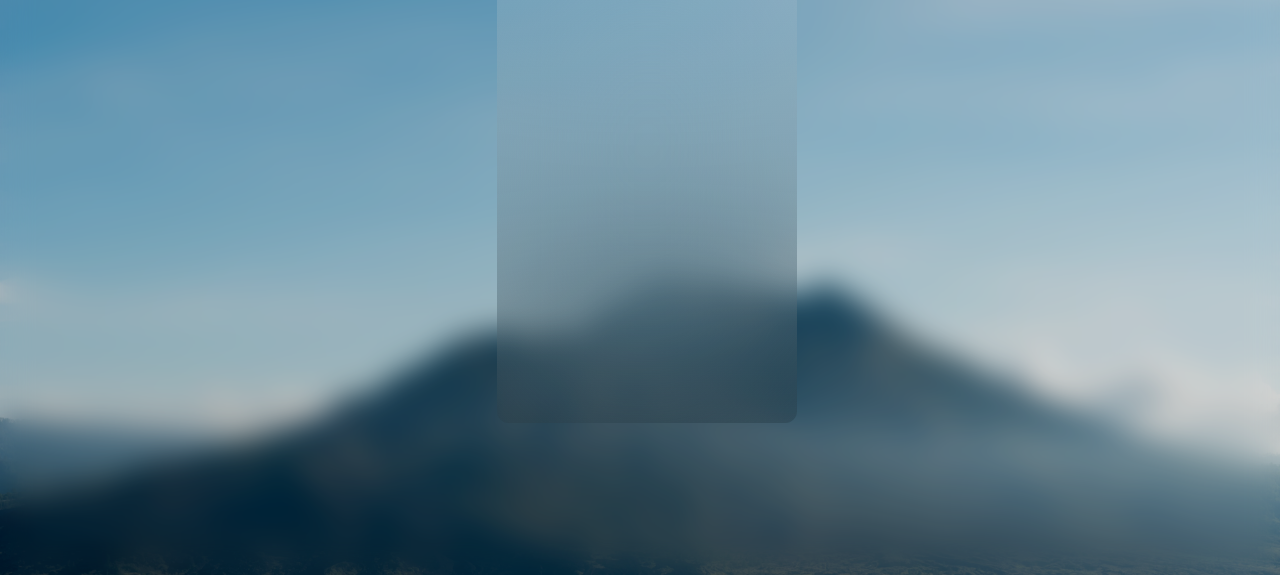
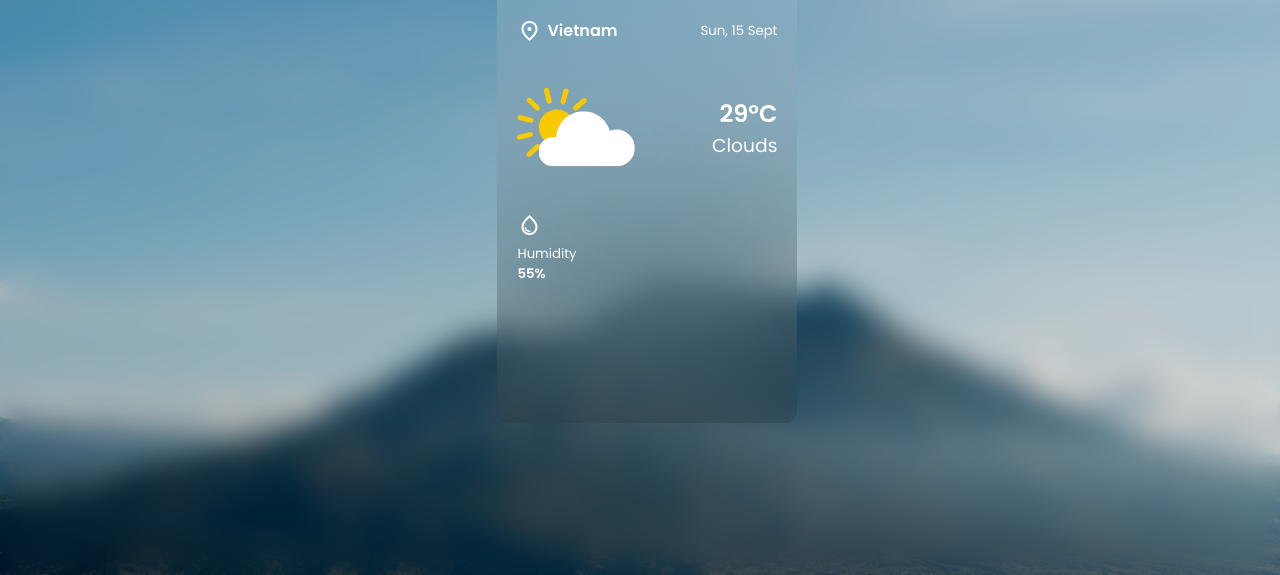
Before and after one commit to ddinh3/Weather-app, a plain HTML site: page index.html in a window 1280 px wide. Shown: the part 225-800 px from the top of the page. Drawn offline with nearby package versions, Linux system fonts and the light colour scheme.

Commit message:
Added more html Added more css

```diff
--- a/index.html
+++ b/index.html
@@ -17,11 +17,38 @@
       <header class="input-container">
         <input class="city-input" placeholder="Search a City" type="text" />
         <button class="search-btn">
-            <span class="material-symbols-outlined">
-                search
-                </span>
+          <span class="material-symbols-outlined"> search </span>
         </button>
       </header>
+      <section class="weather-info">
+        <div class="location-date-container">
+          <div class="location">
+            <span class="material-symbols-outlined"> location_on </span>
+            <h4 class="country-txt">Vietnam</h4>
+          </div>
+          <h5 class="current-date-txt regular-txt">Sun, 15 Sept</h5>
+        </div>
+
+        <div class="weather-summary-container">
+          <img
+            src="assets/assets/weather/clouds.svg"
+            class="weather-summary-img"
+          />
+          <div class="weather-summary-info">
+            <h1 class="temp-text">29°C</h1>
+            <h3 class="condition-txt regular-txt">Clouds</h3>
+          </div>
+        </div>
+        <div class="weather-conditions-container">
+          <div class="condition-item">
+            <span class="material-symbols-outlined"> water_drop </span>
+            <div class="condition-info">
+              <h5 class="regular-txt">Humidity</h5>
+              <h5 class="humidity-value-txt">55%</h5>
+            </div>
+          </div>
+        </div>
+      </section>
     </main>
   </body>
 </html>
--- a/style.css
+++ b/style.css
@@ -6,6 +6,7 @@
   box-sizing: border-box;
   font-family: "Poppins", sans-serif;
   color: white;
+  font-weight: 600;
 }
 
 body {
@@ -41,9 +42,18 @@ body::before {
   padding: 20px;
 }
 
+/* UTILITIES */
+.regular-txt {
+  font-weight: 400;
+}
+
+/* END UTILITIES */
+
+
 /* Input Container */
 .input-container {
   position: relative;
+  margin-bottom: 25px;
 }
 
 .city-input {
@@ -78,3 +88,38 @@ body::before {
 }
 
 /* End Input Container */
+
+/* Weather info */
+.weather-info {
+  display: flex;
+  flex-direction: column;
+  gap: 25px;
+}
+
+.location-date-container {
+  display: flex;
+  justify-content: space-between;
+  align-items: center;
+}
+
+.location {
+  display: flex;
+  align-items: center;
+  gap: 6px;
+}
+
+.weather-summary-container {
+ display: flex;
+ justify-content: space-between;
+ align-items: center;
+}
+
+.weather-summary-img {
+  width: 120px;
+  height: 120px;
+}
+
+.weather-summary-info {
+  text-align: end;
+}
+/* End Weather info */
```
